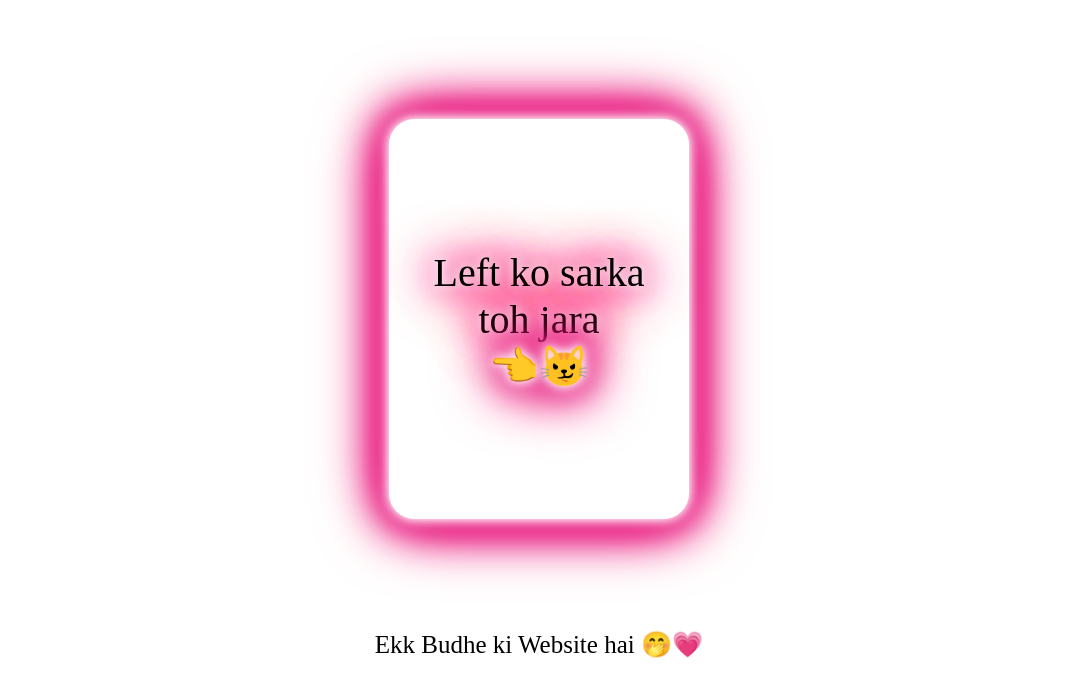
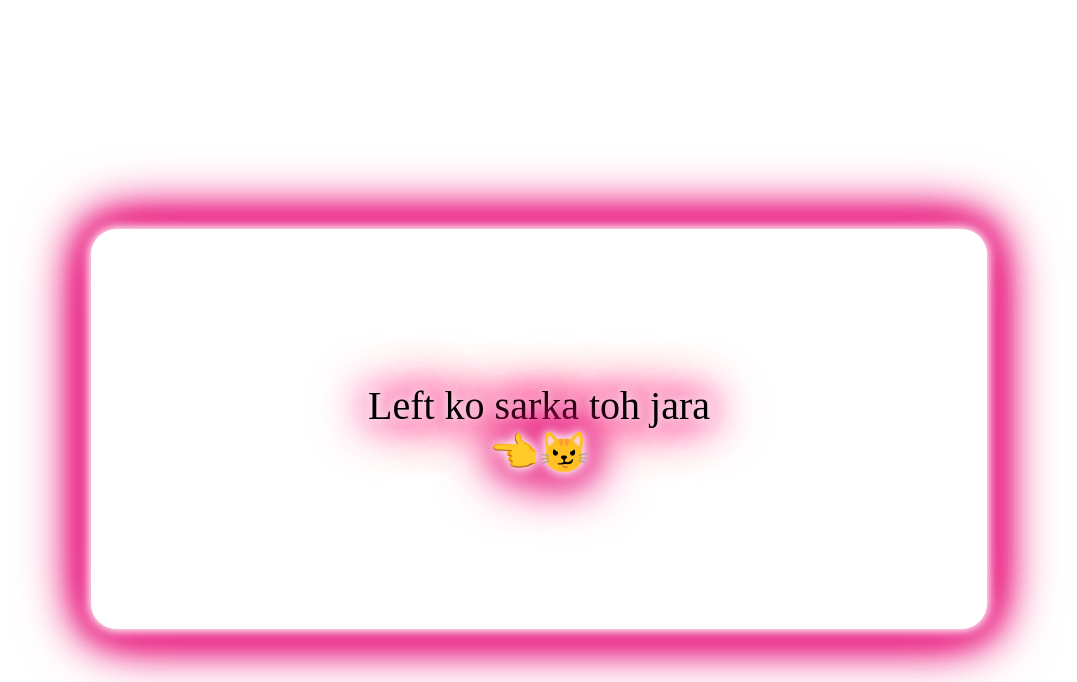
Before and after one commit to harshjaat663/valentine, a plain HTML site: page index.html in a window 1280 px wide. Shown: the part 141-823 px from the top of the page, without its empty margins (101-1178 px from the left). Drawn offline with nearby package versions, Linux system fonts and the light colour scheme; a script that the page names is missing.

Commit message:
Update styles.css

```diff
--- a/styles.css
+++ b/styles.css
@@ -3,21 +3,13 @@
   padding: 0;
   box-sizing: border-box;
 }
-footer {
-  position: absolute;
-  bottom: 0;
-  height: auto;
-  text-align: center;
-  width: 100%;
-  font-size: 25px;
-  background-color: rgba(255, 255, 255, 0.242);
-}
-body {
+html body {
   display: flex;
   align-items: center;
   justify-content: center;
   flex-direction: column;
   height: 100vh;
+  background-repeat: no-repeat;
   margin: 0;
   padding: 0;
   background-color: white;
@@ -35,8 +27,8 @@ body {
 }
 
 .card {
-  width: 300px;
-  height: 400px;
+  width: 70vw;
+  height:50vh;
   perspective: 1000px;
   transform-style: preserve-3d;
   transition: transform 0.5s;
@@ -95,7 +87,7 @@ body {
 }
 
 p {
-  font-size: 18px;
+  font-size: 2vmax;
   color: rgb(0, 0, 0);
   text-align: center;
   text-wrap: pretty;
```
